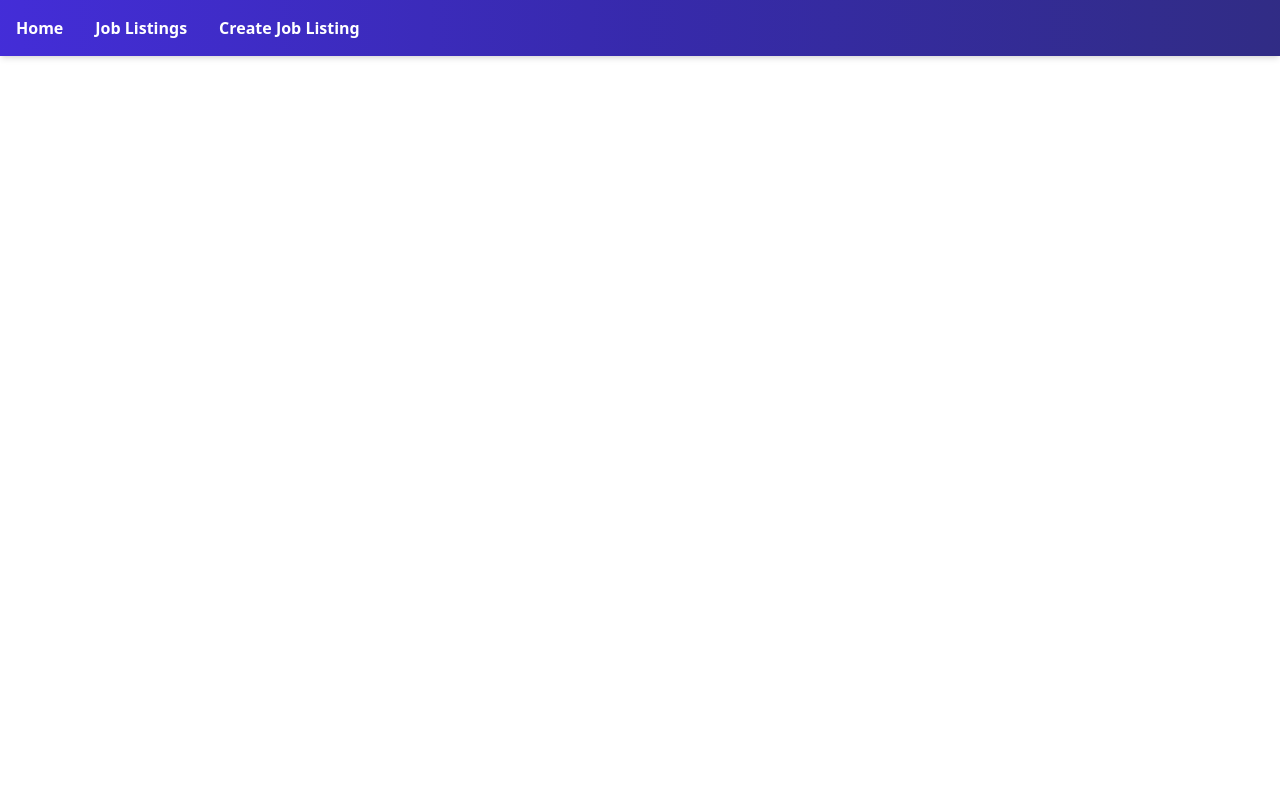
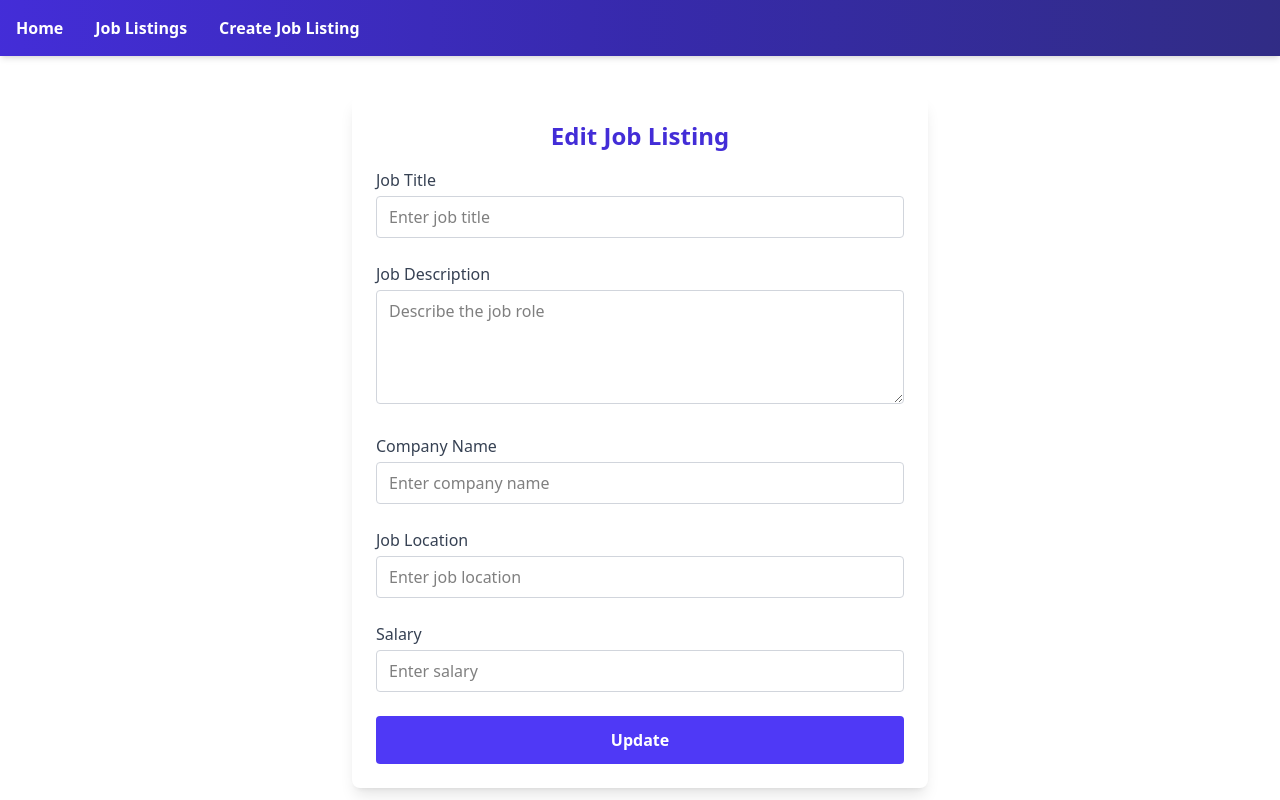
Before and after one commit to amar-ashfaq/job-board-app, a React (Vite) app: page /listings/1/editDetails in a window 1280 px wide. Built offline with nearby package versions, Linux system fonts and the light colour scheme; no server answers; the database is empty.

Commit message:
Implemented the edit functionality. A redirect has been implemented from the job details to the listings page. A new route has been created in navigation.

```diff
--- /dev/null
+++ b/src/components/EditJob.tsx
@@ -0,0 +1,188 @@
+import { useEffect, useState } from "react";
+import { supabase } from "../supabaseClient";
+import { useNavigate, useParams } from "react-router-dom";
+
+type Job = {
+  title: string;
+  description: string;
+  company: string;
+  location: string;
+  salary: string;
+};
+
+function EditJob() {
+  const [job, setJobDetails] = useState<Job>({
+    title: "",
+    description: "",
+    company: "",
+    location: "",
+    salary: "",
+  });
+
+  const { id } = useParams();
+  const navigate = useNavigate();
+
+  useEffect(() => {
+    fetchJob();
+  }, [id]);
+
+  const fetchJob = async () => {
+    const { data, error } = await supabase
+      .from("jobs")
+      .select()
+      .eq("id", id)
+      .single();
+
+    if (error) console.error("Error fetching job:", error);
+    else {
+      console.log("Fetched job:", data);
+      setJobDetails(data);
+    }
+  };
+
+  const handleSubmit = async (e: React.FormEvent<HTMLFormElement>) => {
+    e.preventDefault();
+
+    const { error } = await supabase
+      .from("jobs")
+      .update({
+        title: job.title,
+        description: job.description,
+        company: job.company,
+        location: job.location,
+        salary: job.salary,
+      })
+      .eq("id", id);
+
+    if (error) {
+      console.error("Error inserting record:", error);
+    } else {
+      console.log("Record inserted successfully!");
+      setJobDetails({
+        title: "",
+        description: "",
+        company: "",
+        location: "",
+        salary: "",
+      });
+
+      navigate("/listings", { state: { updated: true } }); // redirect to listings page
+    }
+  };
+
+  const handleInputChange =
+    (key: keyof Job) =>
+    (e: React.ChangeEvent<HTMLInputElement | HTMLTextAreaElement>) => {
+      const value = e.target.value;
+      setJobDetails((prev) => ({ ...prev, [key]: value }));
+    };
+
+  return (
+    <form
+      onSubmit={handleSubmit}
+      className="max-w-xl mx-auto p-6 bg-white rounded-lg shadow-lg space-y-6"
+    >
+      <h2 className="text-2xl font-semibold text-indigo-700 mb-4">
+        Edit Job Listing
+      </h2>
+
+      <div>
+        <label
+          className="block mb-1 font-medium text-gray-700 text-left"
+          htmlFor="title"
+        >
+          Job Title
+        </label>
+        <input
+          id="title"
+          type="text"
+          value={job.title}
+          onChange={handleInputChange("title")}
+          className="w-full border border-gray-300 rounded px-3 py-2 focus:outline-none focus:ring-2 focus:ring-indigo-500"
+          placeholder="Enter job title"
+          required
+        />
+      </div>
+
+      <div>
+        <label
+          className="block mb-1 font-medium text-gray-700 text-left"
+          htmlFor="description"
+        >
+          Job Description
+        </label>
+        <textarea
+          id="description"
+          value={job.description}
+          onChange={handleInputChange("description")}
+          className="w-full border border-gray-300 rounded px-3 py-2 focus:outline-none focus:ring-2 focus:ring-indigo-500 resize-y"
+          placeholder="Describe the job role"
+          rows={4}
+          required
+        />
+      </div>
+
+      <div>
+        <label
+          className="block mb-1 font-medium text-gray-700 text-left"
+          htmlFor="company"
+        >
+          Company Name
+        </label>
+        <input
+          id="company"
+          type="text"
+          value={job.company}
+          onChange={handleInputChange("company")}
+          className="w-full border border-gray-300 rounded px-3 py-2 focus:outline-none focus:ring-2 focus:ring-indigo-500"
+          placeholder="Enter company name"
+          required
+        />
+      </div>
+
+      <div>
+        <label
+          className="block mb-1 font-medium text-gray-700 text-left"
+          htmlFor="location"
+        >
+          Job Location
+        </label>
+        <input
+          id="location"
+          type="text"
+          value={job.location}
+          onChange={handleInputChange("location")}
+          className="w-full border border-gray-300 rounded px-3 py-2 focus:outline-none focus:ring-2 focus:ring-indigo-500"
+          placeholder="Enter job location"
+          required
+        />
+      </div>
+
+      <div>
+        <label
+          className="block mb-1 font-medium text-gray-700 text-left"
+          htmlFor="salary"
+        >
+          Salary
+        </label>
+        <input
+          id="salary"
+          type="text"
+          value={job.salary}
+          onChange={handleInputChange("salary")}
+          className="w-full border border-gray-300 rounded px-3 py-2 focus:outline-none focus:ring-2 focus:ring-indigo-500"
+          placeholder="Enter salary"
+          required
+        />
+      </div>
+
+      <button
+        type="submit"
+        className="w-full bg-indigo-600 text-white font-semibold py-3 rounded hover:bg-indigo-700 transition-colors"
+      >
+        Update
+      </button>
+    </form>
+  );
+}
+export default EditJob;
--- a/src/components/JobDetails.tsx
+++ b/src/components/JobDetails.tsx
@@ -45,9 +45,12 @@ function JobDetails() {
     } else {
       console.log("Job deleted successfully");
       setIsModalOpen(false);
-      //navigate("/listings/"); // redirect to listings page
       navigate("/listings", { state: { deleted: true } }); // redirect to listings page
     }
+  };
+
+  const editJobDetails = () => {
+    navigate(`/listings/${id}/editDetails`);
   };
 
   return (
@@ -80,6 +83,17 @@ function JobDetails() {
 
       {/* Add margin-top to separate the delete button from above content */}
       <div className="mt-8">
+        <button
+          type="submit"
+          className="w-full bg-indigo-600 text-white font-semibold py-3 rounded hover:bg-indigo-700 transition-colors"
+          onClick={editJobDetails}
+        >
+          Edit Job
+        </button>
+      </div>
+
+      {/* Add margin-top to separate the delete button from above content */}
+      <div className="mt-4">
         <button
           type="submit"
           className="w-full bg-red-600 text-white font-semibold py-3 rounded hover:bg-red-700 transition-colors"
--- a/src/components/JobListing.tsx
+++ b/src/components/JobListing.tsx
@@ -23,6 +23,8 @@ function JobListing() {
       setToastMessage("Job deleted successfully!");
     } else if (location.state?.created) {
       setToastMessage("Job created successfully!");
+    } else if (location.state?.updated) {
+      setToastMessage("Job updated successfully!");
     }
 
     // Clear the state to avoid showing the toast again
--- a/src/components/Navigation.tsx
+++ b/src/components/Navigation.tsx
@@ -3,6 +3,7 @@ import App from "../App.tsx";
 import JobListing from "./JobListing";
 import JobForm from "./JobForm.tsx";
 import JobDetails from "./JobDetails.tsx";
+import EditJob from "./EditJob.tsx";
 
 function Navigation() {
   return (
@@ -38,6 +39,7 @@ function Navigation() {
           <Route path="/listings" element={<JobListing />} />
           <Route path="/create-listing" element={<JobForm />} />
           <Route path="/listings/:id" element={<JobDetails />} />
+          <Route path="/listings/:id/editDetails" element={<EditJob />} />
         </Routes>
       </div>
     </Router>
```
